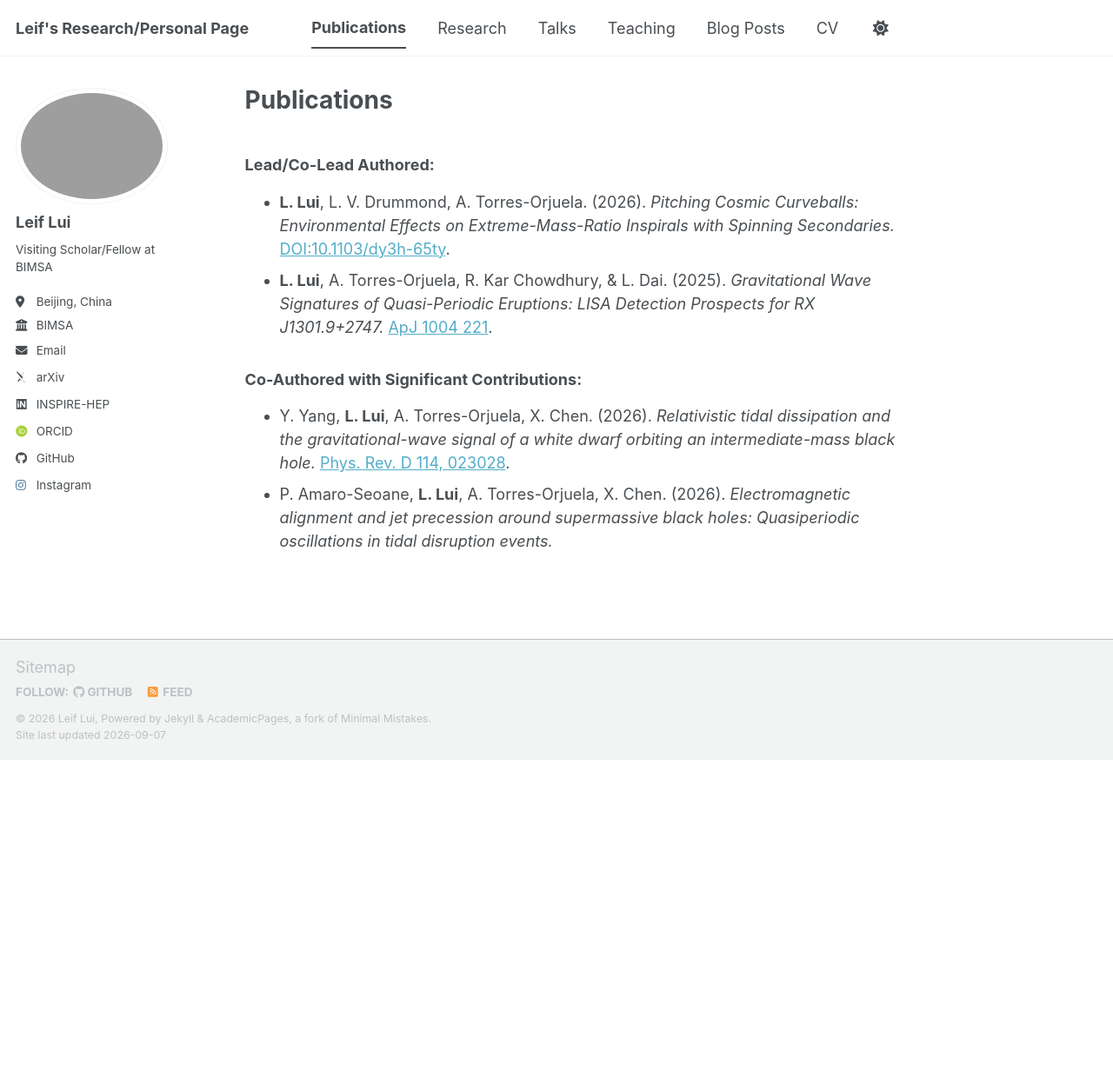
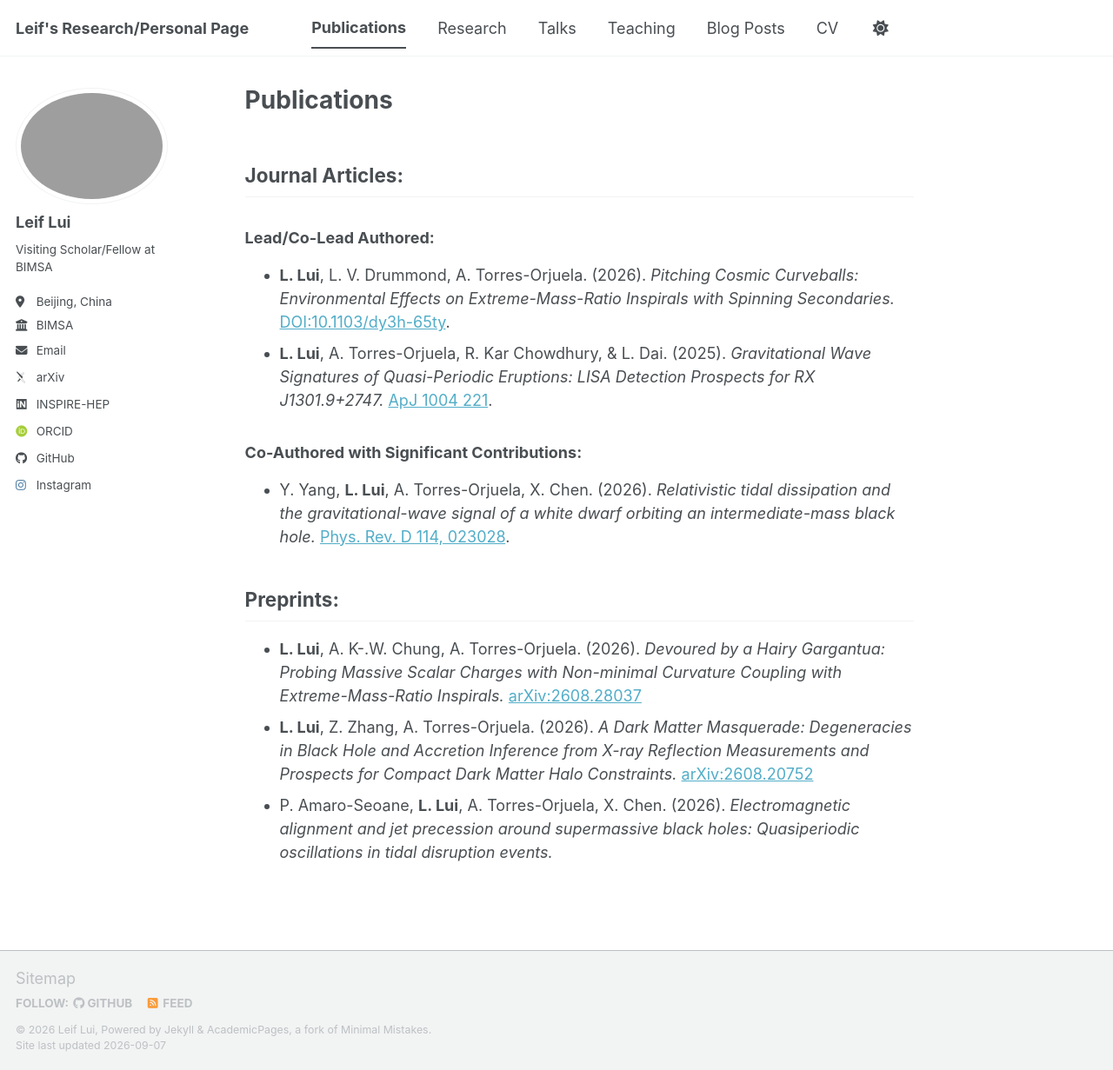
Before and after one commit to leiflui/leiflui.github.io, a Jekyll site: the page built from _pages/publications.md, in a window 1280 px wide and 1231 px high. Shown: the whole window at 87% size. Built offline with Jekyll 4.4.1, drawn with Linux system fonts in a browser that asks for light colours; some web fonts are replaced; a script bundle is joined from its source files by our own code; library files that are not in the unit come from our copies.

Commit message:
Update publications with new journal articles and preprints
Added journal articles and preprints authored or co-authored by L. Lui.

```diff
--- a/_pages/publications.md
+++ b/_pages/publications.md
@@ -3,6 +3,7 @@ title: "Publications"
 permalink: /publications/
 author_profile: true
 ---
+## Journal Articles:
 
 ### Lead/Co-Lead Authored:
 - **L. Lui**, L. V. Drummond, A. Torres-Orjuela. (2026). *Pitching Cosmic Curveballs: Environmental Effects on Extreme-Mass-Ratio Inspirals with Spinning Secondaries.* [DOI:10.1103/dy3h-65ty](https://doi.org/10.1103/dy3h-65ty).
@@ -10,4 +11,8 @@ author_profile: true
 
 ### Co-Authored with Significant Contributions:
 - Y. Yang, **L. Lui**, A. Torres-Orjuela, X. Chen. (2026). *Relativistic tidal dissipation and the gravitational-wave signal of a white dwarf orbiting an intermediate-mass black hole.* [Phys. Rev. D 114, 023028](https://doi.org/10.1103/r5gt-f241).
+
+## Preprints:
+- **L. Lui**, A. K-.W. Chung, A. Torres-Orjuela. (2026). *Devoured by a Hairy Gargantua: Probing Massive Scalar Charges with Non-minimal Curvature Coupling with Extreme-Mass-Ratio Inspirals.* [arXiv:2608.28037](https://arxiv.org/abs/2608.28037)
+- **L. Lui**, Z. Zhang, A. Torres-Orjuela. (2026). *A Dark Matter Masquerade: Degeneracies in Black Hole and Accretion Inference from X-ray Reflection Measurements and Prospects for Compact Dark Matter Halo Constraints.* [arXiv:2608.20752](https://arxiv.org/abs/2608.20752)
 - P. Amaro-Seoane, **L. Lui**, A. Torres-Orjuela, X. Chen. (2026). *Electromagnetic alignment and jet precession around supermassive black holes: Quasiperiodic oscillations in tidal disruption events.*
```
